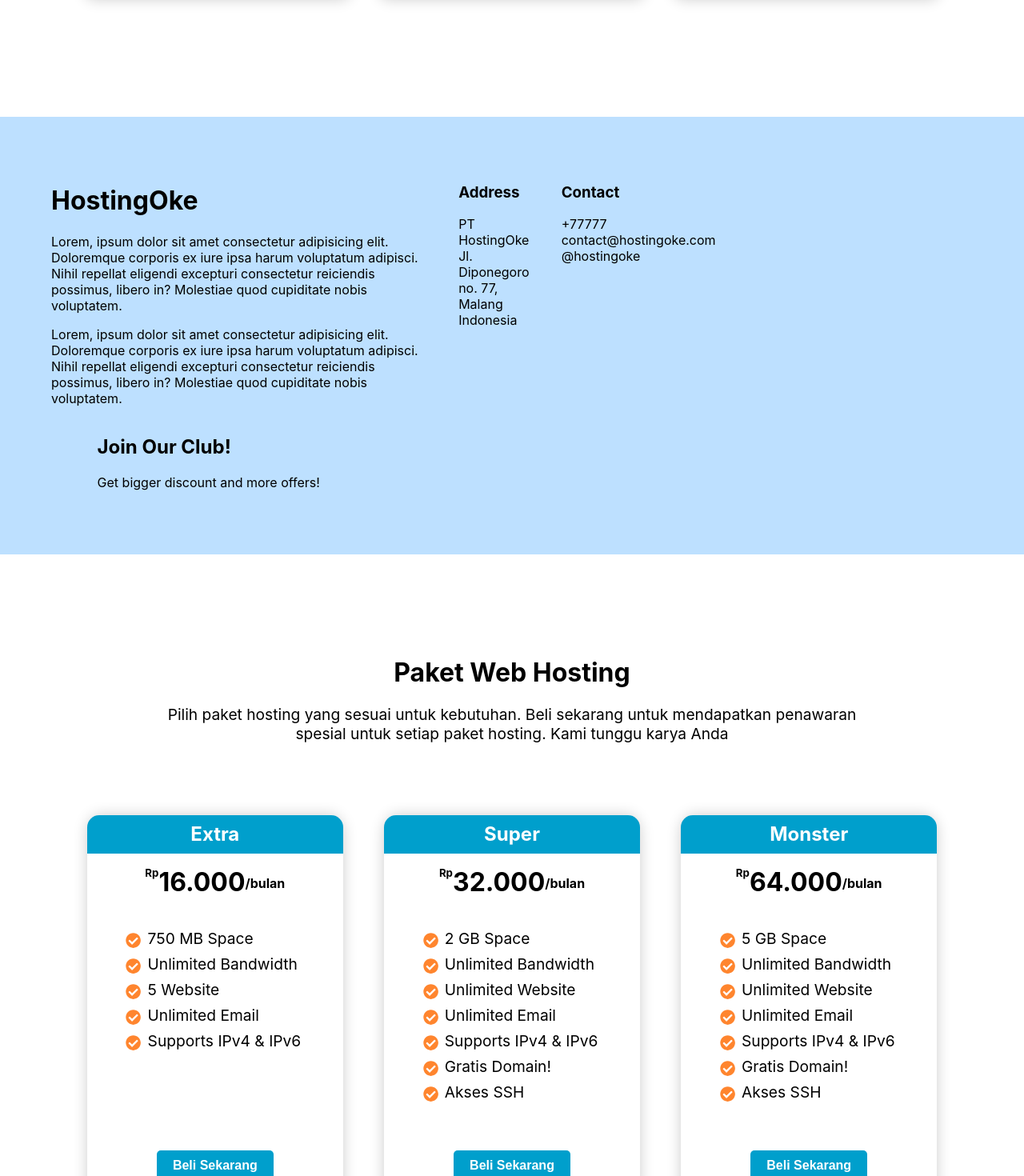
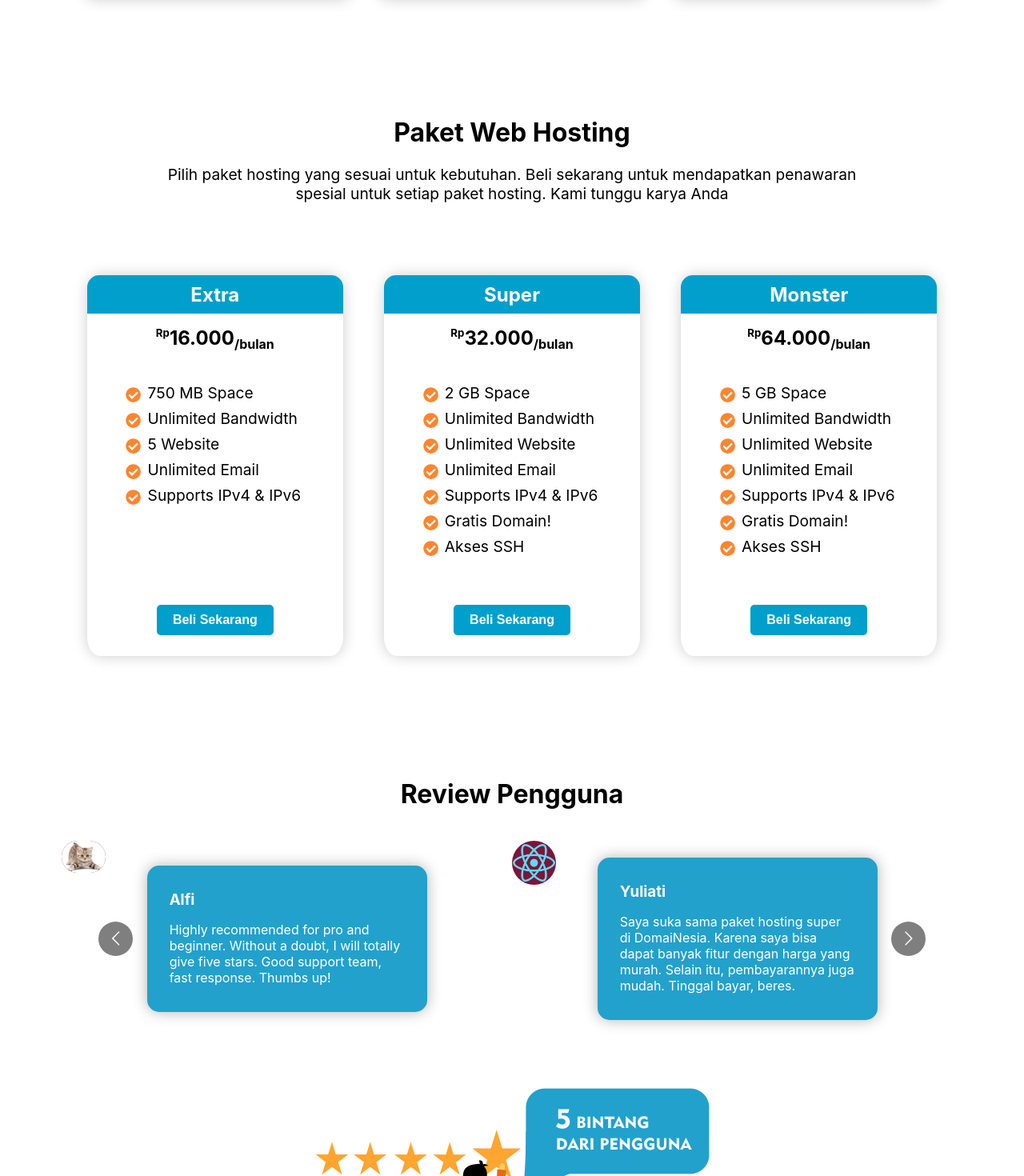
Before and after one commit to alysialfi/webhost, a React (Create React App) app: page / in a window 1280 px wide. Shown: the part 1330-2800 px from the top of the page at 80% size. Built offline with nearby package versions, Linux system fonts and the light colour scheme.

Commit message:
add section tag and resolve warning from react

```diff
--- a/src/App.js
+++ b/src/App.js
@@ -14,9 +14,9 @@ function App() {
       <Navbar/>
       <Header/>
       <Benefit/>
-      <Footer/>
       <Product/>
       <Review/>
+      <Footer/>
     </div>
   );
 }
--- a/src/page/Benefit.jsx
+++ b/src/page/Benefit.jsx
@@ -34,17 +34,17 @@ const Benefit = () => {
 
   return (
     <>
-      <img src={img_benefit} alt="background image" className="bg_benefit" />
+      <img src={img_benefit} alt="background" className="bg_benefit" />
       <div className="benefit">
         <div className="benefit-card">
         {/* iterate state that contains api response */}
           {benefitRes.map((ben, id) => (
             <div className="card" key={id}>
               <img src={ben.icon} alt="" />
-              <div className="card-text">
+              <section className="card-text">
                 <h3>{ben.title}</h3>
                 <h5>{ben.desc}</h5>
-              </div>
+              </section>
             </div>
           ))}
 
--- a/src/page/Header.jsx
+++ b/src/page/Header.jsx
@@ -26,7 +26,7 @@ const Header = () => {
     <>
       <div className="header">
         <div className="header-left">
-          <img src={people} className="img-left" />
+          <img src={people} alt="background" className="img-left" />
         </div>
         <div className="header-right">
           <header>
--- a/src/page/Product.jsx
+++ b/src/page/Product.jsx
@@ -45,15 +45,15 @@ export const Product = () => {
         {/* iterate state that contains api response */}
         {productRes.map((prod, id) => (
           <div className="card">
-            <div className="card-header">
+            <section className="card-header">
               <h2 itemProp="name">{prod.title}</h2>
-            </div>
-            <div className="price">
+            </section>
+            <section className="price">
               <h5 itemProp="priceCurrency" content="RP">Rp</h5>
               <h1 itemProp="price">{prod.price}</h1>
               <h4>/bulan</h4>
-            </div>
-            <div className="card-body">
+            </section>
+            <section className="card-body">
               <ul>
                 {prod.features.map((ft, id) => (
                   <li>
@@ -63,10 +63,10 @@ export const Product = () => {
                   </li>
                 ))}
               </ul>
-            </div>
-            <div className="card-footer">
+            </section>
+            <section className="card-footer">
               <button type="submit">Beli Sekarang</button>
-            </div>
+            </section>
           </div>
         ))}
 
--- a/src/page/Review.jsx
+++ b/src/page/Review.jsx
@@ -71,10 +71,10 @@ const Review = () => {
           >
         {/* iterate state that contains api response */}
             {reviewRes.map((rev, id) => (<div className="testimoni-card">
-              <div className="card">
+              <section className="card">
                 <h3 itemProp="author">{rev.name}</h3>
                 <p itemProp="reviewBody">{rev.comments}</p>
-              </div>
+              </section>
               <div className="card-profile">
                 <img src={rev.pic} alt="" />
               </div>
--- a/src/page/footer/Footer.jsx
+++ b/src/page/footer/Footer.jsx
@@ -5,32 +5,36 @@ const Footer = () => {
   return (
     <footer itemScope itemType="https://schema.org/Organization">
       <div className="footer-about">
-        <h1 itemProp="name">HostingOke</h1>
-        <p>Lorem, ipsum dolor sit amet consectetur adipisicing elit. Doloremque corporis ex iure ipsa harum voluptatum adipisci. Nihil repellat eligendi excepturi consectetur reiciendis possimus, libero in? Molestiae quod cupiditate nobis voluptatem.</p>
+        <section>
+          <h1 itemProp="name">HostingOke</h1>
+          <p>Lorem, ipsum dolor sit amet consectetur adipisicing elit. Doloremque corporis ex iure ipsa harum voluptatum adipisci. Nihil repellat eligendi excepturi consectetur reiciendis possimus, libero in? Molestiae quod cupiditate nobis voluptatem.</p>
 
-        <p>Lorem, ipsum dolor sit amet consectetur adipisicing elit. Doloremque corporis ex iure ipsa harum voluptatum adipisci. Nihil repellat eligendi excepturi consectetur reiciendis possimus, libero in? Molestiae quod cupiditate nobis voluptatem.</p>
+          <p>Lorem, ipsum dolor sit amet consectetur adipisicing elit. Doloremque corporis ex iure ipsa harum voluptatum adipisci. Nihil repellat eligendi excepturi consectetur reiciendis possimus, libero in? Molestiae quod cupiditate nobis voluptatem.</p>
+        </section>
       </div>
       <div className="footer-contact">
-        <div className="left">
+        <section className="left">
           <h3 itemProp="address" ><strong>Address</strong></h3>
           <ul>
             <li>PT HostingOke</li>
             <li itemProp="streetAddress">Jl. Diponegoro no. 77, Malang</li>
             <li itemProp="addressLocality">Indonesia</li>
           </ul>
-        </div>
-        <div className="right">
+        </section>
+        <section className="right">
           <h3><strong>Contact</strong></h3>
           <ul>
             <li itemProp="telephone">+77777</li>
             <li itemProp="email">contact@hostingoke.com</li>
             <li>@hostingoke</li>
           </ul>
-        </div>
+        </section>
       </div>
       <div className="footer-member">
-        <h2><strong>Join Our Club!</strong></h2>
-        <p>Get bigger discount and more offers!</p>
+        <section>
+          <h2><strong>Join Our Club!</strong></h2>
+          <p>Get bigger discount and more offers!</p>
+        </section>
       </div>
     </footer>
   )
```
